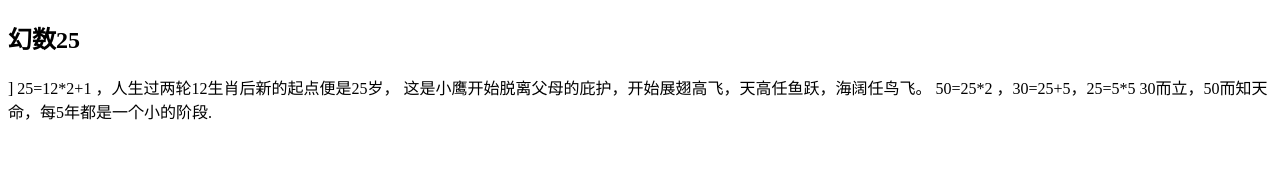
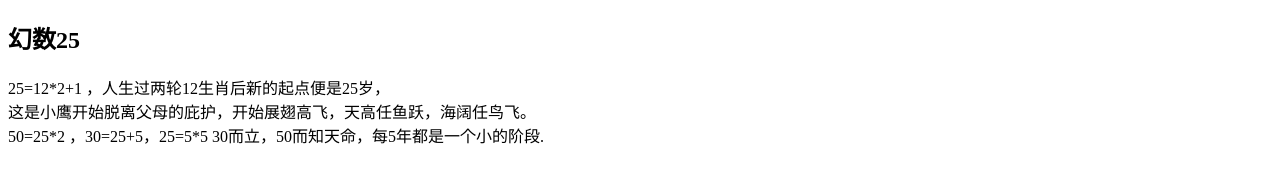
Before and after one commit to ql9075/t, a plain HTML site: page index.html in a window 1280 px wide. Drawn offline with Linux system fonts and the light colour scheme.

Commit message:
Update index.html

```diff
--- a/index.html
+++ b/index.html
@@ -4,9 +4,9 @@
 	<title></title>
 </head>
 <body>
-	<h2>幻数25</h2>]
-	25=12*2+1 ，人生过两轮12生肖后新的起点便是25岁，
-	这是小鹰开始脱离父母的庇护，开始展翅高飞，天高任鱼跃，海阔任鸟飞。
-	50=25*2 ，30=25+5，25=5*5 30而立，50而知天命，每5年都是一个小的阶段.
+	<h2>幻数25</h2>
+	<p>25=12*2+1 ，人生过两轮12生肖后新的起点便是25岁，<br/>
+	这是小鹰开始脱离父母的庇护，开始展翅高飞，天高任鱼跃，海阔任鸟飞。<br/>
+	50=25*2 ，30=25+5，25=5*5 30而立，50而知天命，每5年都是一个小的阶段.</p>
 </body>
 </html>
```
